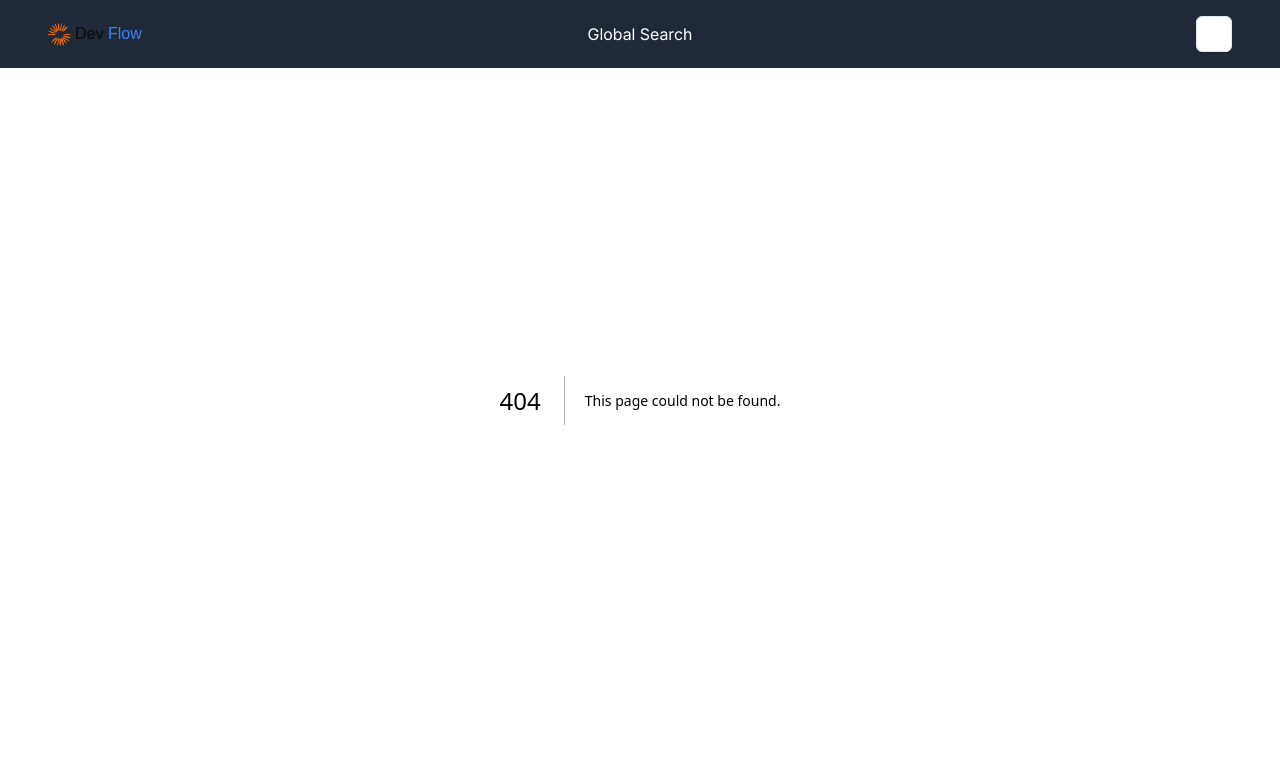
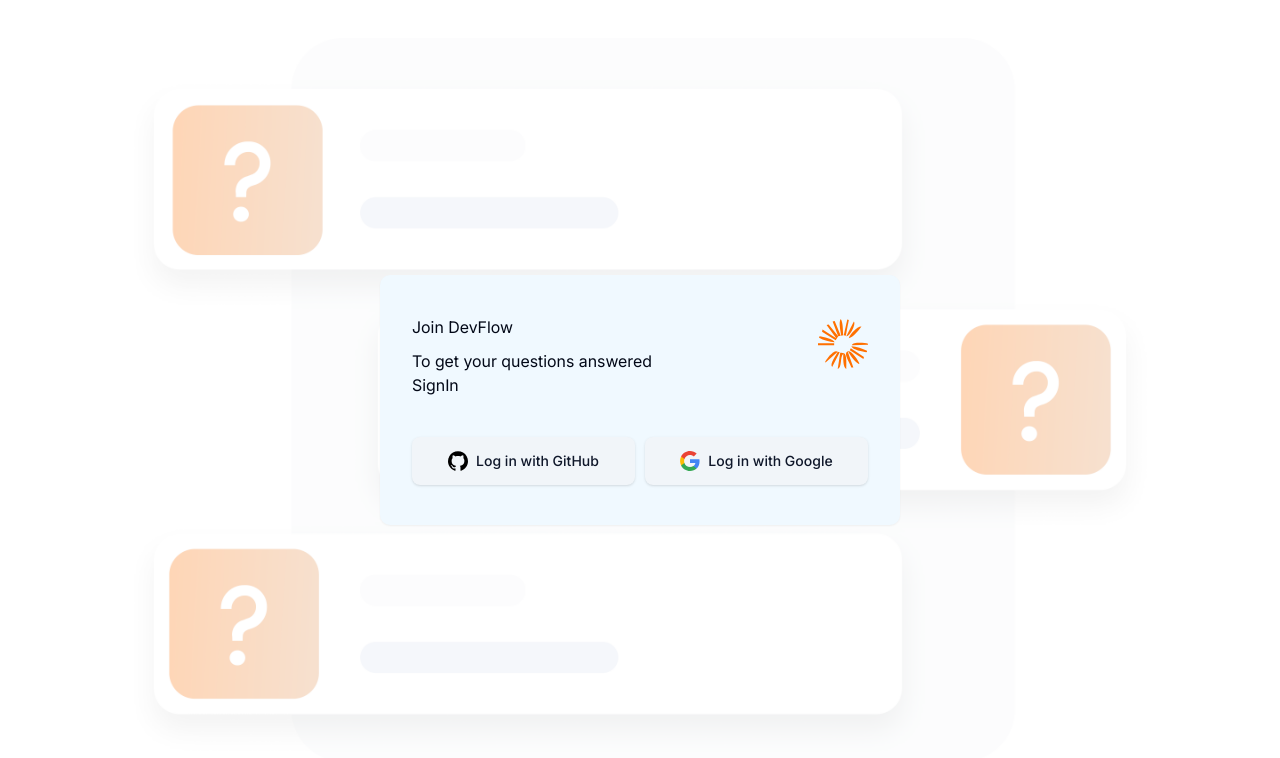
Before and after one commit to chebolusrimayi/jsmastery_devflow, a Next.js app in the folder devflow/: page /sign-in in a window 1280 px wide. Before the commit this address had no page. Shown: the top 758 px of the page. Built offline with nearby package versions, Linux system fonts and the light colour scheme.

Commit message:
feat: Implement authentication layout and components
- Add auth layout with light/dark theme support
- Create social authentication form component
- Implement sign-in and sign-up pages
- Update styling and background colors
- Configure Tailwind for custom backgrounds

```diff
--- /dev/null
+++ b/devflow/app/(auth)/layout.tsx
@@ -0,0 +1,33 @@
+import React from 'react'
+import Image from 'next/image'
+import SocialAuthForm from '@/components/Forms/SocialAuthForm'
+
+const AuthLayout = ({ children }: { children: React.ReactNode }) => {
+  return (
+    <main className="flex min-h-screen flex-col items-center justify-center bg-auth-light bg-cover bg-center bg-no-repeat px-4 py-10 dark:bg-auth-dark">
+    <section className="min-w-full rounded-[10px] bg-sky-50 px-4 py-10 shadow-sm dark:border dark:border-gray-800 dark:bg-gray-900 sm:min-w-[520px] sm:px-8">
+        <div className="flex items-center justify-between gap-2">
+            <div className="space-y-2.5">
+                <h1 className="h2-bold text-dark100_light900">Join DevFlow</h1>
+                <p className="paragraph-regular text-dark500_light400">
+                    To get your questions answered
+                </p>
+            </div>
+            <Image
+            src="/images/site-logo.svg"
+            alt="DevFlow Logo"
+            width={50}
+            height={50}
+            className="object-contain"
+            />
+        </div>
+
+         {children}
+
+         <SocialAuthForm />
+    </section>
+    </main>
+  )
+}
+
+export default AuthLayout;
--- /dev/null
+++ b/devflow/app/(auth)/sign-in/page.tsx
@@ -0,0 +1,9 @@
+import React from 'react'
+
+const SignIn = () => {
+  return (
+    <div>SignIn</div>
+  )
+}
+
+export default SignIn;
--- /dev/null
+++ b/devflow/app/(auth)/sign-up/page.tsx
@@ -0,0 +1,9 @@
+import React from 'react'
+
+const SignUp = () => {
+  return (
+    <div>SignUp</div>
+  )
+}
+
+export default SignUp;
--- /dev/null
+++ b/devflow/app/(root)/layout.tsx
@@ -0,0 +1,13 @@
+import React from 'react'
+import Navbar from '@/components/navigation/navbar';
+
+const RootLayout = ({ children }: { children: React.ReactNode }) => {
+  return (
+    <main>
+        <Navbar />
+        {children}
+    </main>
+  )
+}
+
+export default RootLayout;
--- /dev/null
+++ b/devflow/app/(root)/page.tsx
@@ -0,0 +1,19 @@
+export default function Home() {
+  return (
+    <main className="min-h-screen bg-background text-foreground">
+      <div className="container mx-auto px-4 py-8">
+        <div className="flex justify-between items-center mb-8">
+          <h1 className="text-3xl font-bold text-foreground p-12">Welcome to Next.js</h1>
+        </div>
+        <div className="grid gap-6">
+          <div className="p-6 bg-card text-card-foreground rounded-lg shadow-sm">
+            <h2 className="text-xl font-semibold mb-2">Theme Demo</h2>
+            <p className="text-muted-foreground">
+              This card demonstrates the theme system. Use the theme switch in the navbar to change themes!
+            </p>
+          </div>
+        </div>
+      </div>
+    </main>
+  )
+}
--- a/devflow/app/globals.css
+++ b/devflow/app/globals.css
@@ -30,6 +30,8 @@
     --chart-3: 197 37% 24%;
     --chart-4: 43 74% 66%;
     --chart-5: 27 87% 67%;
+    --background-image-auth-dark: url("/images/auth-dark.png");
+    --background-image-auth-light: url("/images/auth-light.png");
   }
 
   .dark {
--- a/devflow/app/layout.tsx
+++ b/devflow/app/layout.tsx
@@ -4,7 +4,7 @@
 import localFont from 'next/font/local';
 import "./globals.css";
 import { ThemeProvider } from 'next-themes';
-import Navbar from '@/components/navigation/navbar';
+
 
 const inter = localFont({
   src: './fonts/Inter/Inter-VariableFont_opsz,wght.ttf',
@@ -25,7 +25,6 @@
     <html lang="en" suppressHydrationWarning>
       <body className={`${inter.variable} font-sans antialiased`}>
         <ThemeProvider attribute="class" defaultTheme="system" enableSystem disableTransitionOnChange>
-          <Navbar />
           {children}
         </ThemeProvider>
       </body>
--- /dev/null
+++ b/devflow/components/Forms/SocialAuthForm.tsx
@@ -0,0 +1,35 @@
+import React from 'react'
+import Image from 'next/image'
+import { Button } from '../ui/button'
+
+const SocialAuthForm = () => {
+    const buttonClass = "min-h-[48px] flex-1 px-4 py-3.5 rounded-lg bg-slate-100 dark:bg-slate-800 text-slate-900 dark:text-slate-200 hover:bg-slate-200 dark:hover:bg-slate-700"
+
+    return (
+        <div className="mt-10 flex flex-wrap gap-2.5">
+            <Button className={`${buttonClass} flex items-center justify-center gap-2`}>
+                <Image
+                    src="/icons/github.svg"
+                    alt="GitHub Logo"
+                    width={20}
+                    height={20}
+                    className="invert dark:invert-0 object-contain"
+                />
+                <span>Log in with GitHub</span>
+            </Button>
+
+            <Button className={`${buttonClass} flex items-center justify-center gap-2`}>
+                <Image
+                    src="/icons/google.svg"
+                    alt="Google Logo"
+                    width={20}
+                    height={20}
+                    className="object-contain"
+                />
+                <span>Log in with Google</span>
+            </Button>
+        </div>
+    )
+}
+
+export default SocialAuthForm;
--- a/devflow/tailwind.config.js
+++ b/devflow/tailwind.config.js
@@ -90,6 +90,10 @@
         "accordion-down": "accordion-down 0.2s ease-out",
         "accordion-up": "accordion-up 0.2s ease-out",
       },
+      backgroundImage: {
+        'auth-dark': "var(--background-image-auth-dark)",
+        'auth-light': "var(--background-image-auth-light)",
+      },
     },
   },
   plugins: [require("tailwindcss-animate"), require("@tailwindcss/typography")],
```
